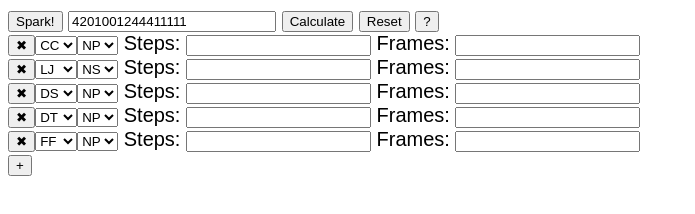
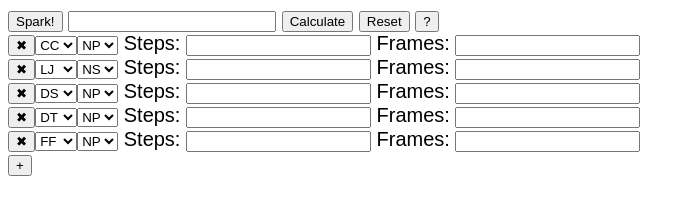
Before and after one commit to AceZephyr/ff7-fdmanip-test, a plain HTML site: page index.html in a window 1280 px wide. Shown: the whole page, without its empty margins (0-695 px from the left). Drawn offline with Linux system fonts and the light colour scheme.

Commit message:
2020-11-12 2

```diff
--- a/index.html
+++ b/index.html
@@ -74,7 +74,7 @@
     <div id="left">
         <div id="pattern-input">
             <button id="timer-click" onclick="click_timer()">Spark!</button>
-            <input type="text" id="timer-input" style="width: 200px" value="4201001244411111">
+            <input type="text" id="timer-input" style="width: 200px">
             <button id="timer-calculate" onclick="timer_calculate()">Calculate</button>
             <button id="timer-reset" onclick="reset_timer()">Reset</button>
             <a href="help.html" target="_blank"><button>?</button></a>
```
